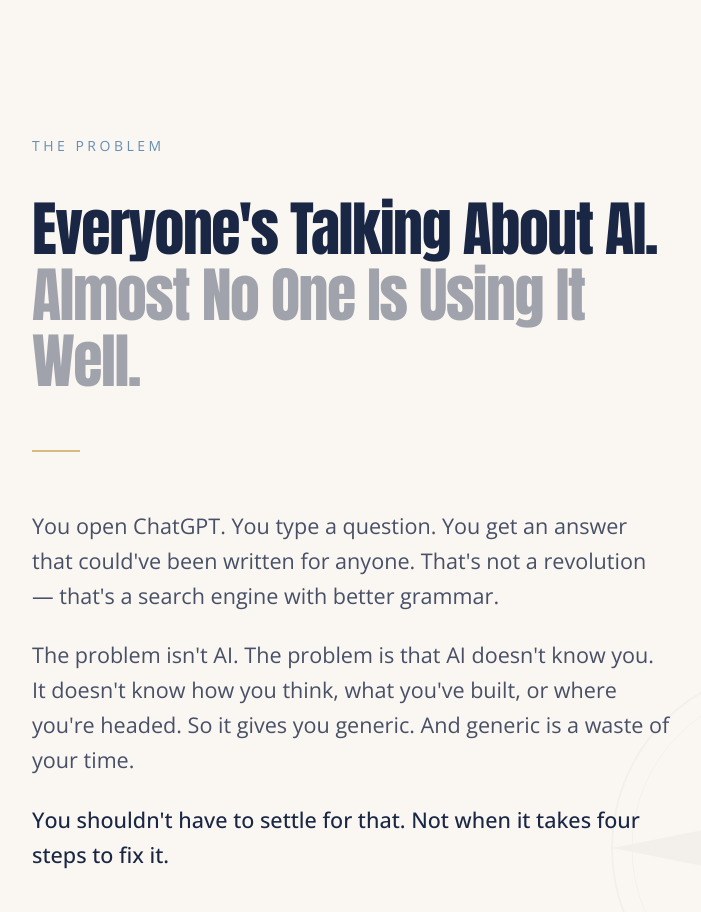
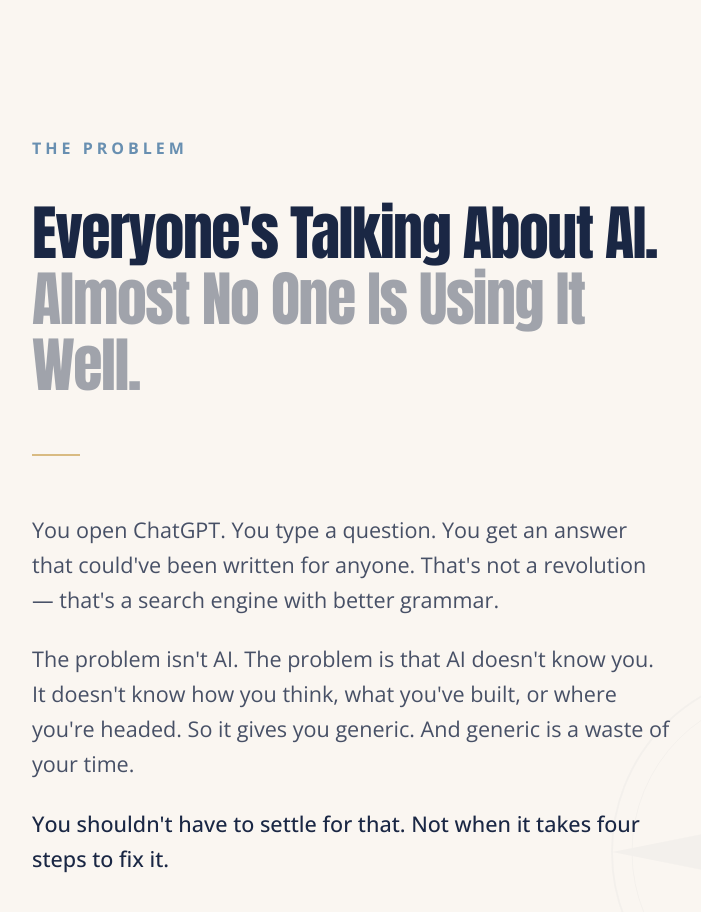
Before and after one commit to chadstamm/rumo, a Next.js app: page / in a window 1280 px wide. Shown: the part 840-1752 px from the top of the page, without its empty margins (288-989 px from the left). Built offline with nearby package versions, Linux system fonts and the light colour scheme; no server answers.

Commit message:
Bump 'The Problem' label: +1pt, bold

```diff
--- a/components/problem.tsx
+++ b/components/problem.tsx
@@ -22,7 +22,7 @@ export function Problem() {
       >
         {/* Eyebrow label */}
         <p
-          className="font-body text-ocean/70 text-xs sm:text-sm tracking-[0.25em] uppercase mb-8 sm:mb-10"
+          className="font-body text-ocean/70 font-bold text-sm sm:text-base tracking-[0.25em] uppercase mb-8 sm:mb-10"
         >
           The Problem
         </p>
```
